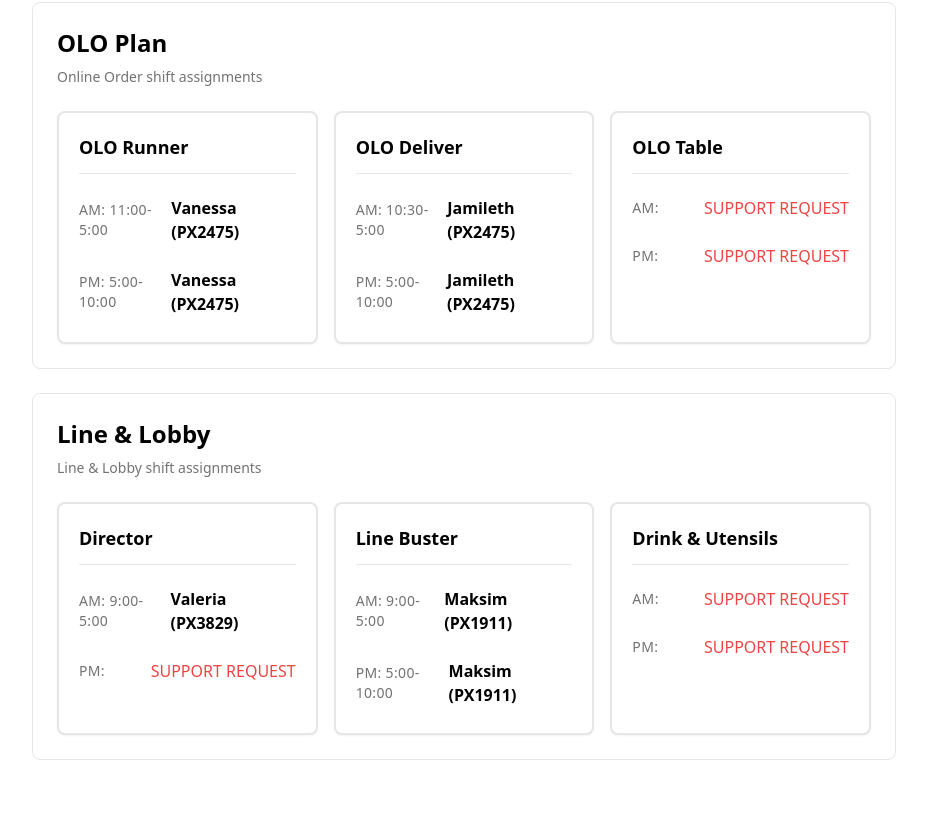
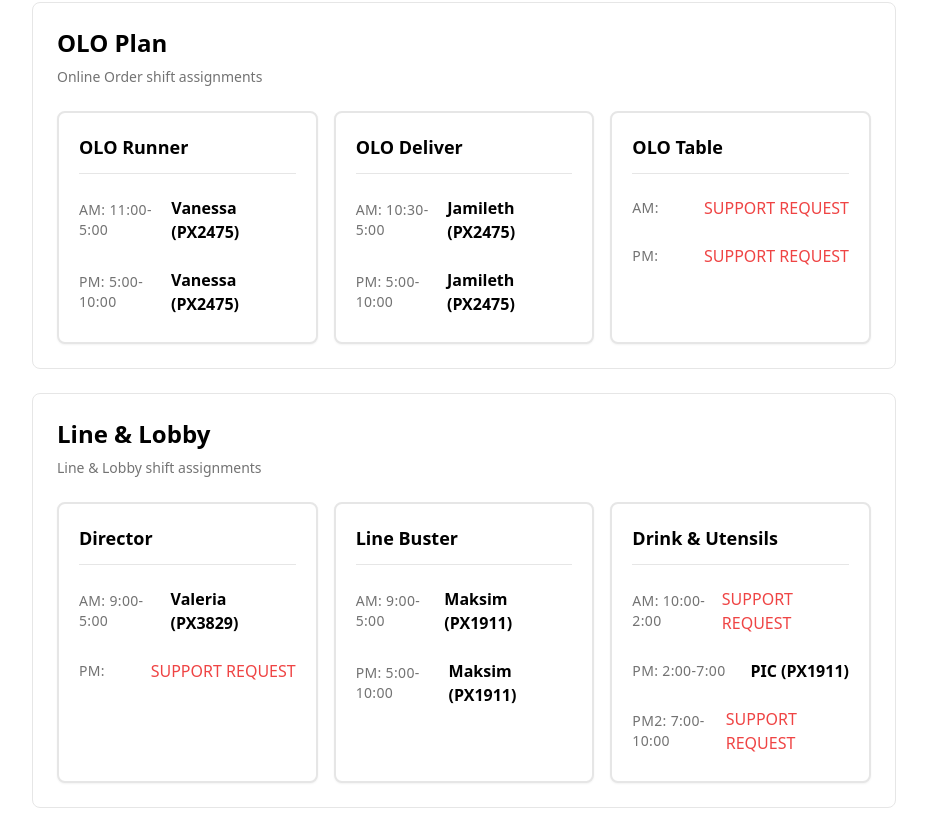
Before and after one commit to olegkuftyrev/2475blackfriday, a Next.js app: page / in a window 1280 px wide. Shown: the part 2216-3048 px from the top of the page, without its empty margins (176-1103 px from the left). Before the commit the page ends 3000 px from the top, so only its background shows below. Built offline with nearby package versions, Linux system fonts and the light colour scheme.

Commit message:
Update Line Plan: add Drink & Utensils shifts (AM, PM, PM2) and fix OLO Table

```diff
--- a/components/line-plan/index.js
+++ b/components/line-plan/index.js
@@ -11,7 +11,7 @@ export function LinePlan() {
   const positions = [
     { id: 1, title: "Director", am: formatPerson("Valeria", "PX3829"), pm: formatPerson("") },
     { id: 2, title: "Line Buster", am: formatPerson("Maksim", "PX1911"), pm: formatPerson("Maksim", "PX1911") },
-    { id: 3, title: "Drink & Utensils", am: formatPerson(""), pm: formatPerson("") },
+    { id: 3, title: "Drink & Utensils", am: formatPerson(""), pm: formatPerson("PIC", "PX1911"), pm2: formatPerson("") },
   ]
 
   const PositionCard = ({ position, fullWidth = false }) => (
@@ -31,7 +31,9 @@ export function LinePlan() {
               ? "AM: 9:00-5:00"
               : position.title === "Line Buster"
                 ? "AM: 9:00-5:00"
-                : "AM:"}
+                : position.title === "Drink & Utensils"
+                  ? "AM: 10:00-2:00"
+                  : "AM:"}
           </span>
           <span className="text-base font-semibold text-foreground">
             {position.am || <span className="text-red-500 font-normal">SUPPORT REQUEST</span>}
@@ -42,12 +44,25 @@ export function LinePlan() {
           <span className="text-sm font-medium text-muted-foreground uppercase tracking-wide">
             {position.title === "Line Buster"
               ? "PM: 5:00-10:00"
-              : "PM:"}
+              : position.title === "Drink & Utensils"
+                ? "PM: 2:00-7:00"
+                : "PM:"}
           </span>
           <span className="text-base font-semibold text-foreground">
             {position.pm || <span className="text-red-500 font-normal">SUPPORT REQUEST</span>}
           </span>
         </div>
+
+        {position.title === "Drink & Utensils" && (
+          <div className="flex items-center justify-between py-1.5">
+            <span className="text-sm font-medium text-muted-foreground uppercase tracking-wide">
+              PM2: 7:00-10:00
+            </span>
+            <span className="text-base font-semibold text-foreground">
+              {position.pm2 || <span className="text-red-500 font-normal">SUPPORT REQUEST</span>}
+            </span>
+          </div>
+        )}
       </div>
     </div>
   )
```
